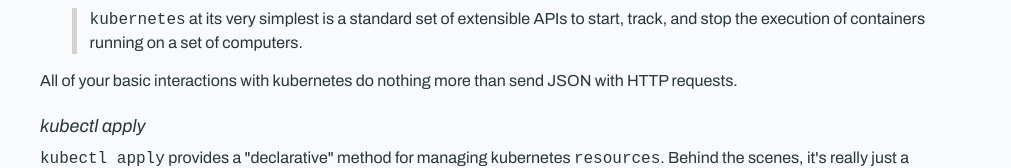
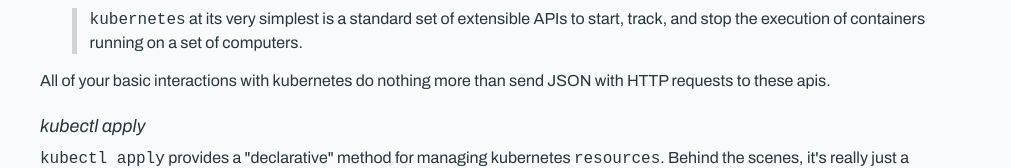
Before and after one commit to DanInProgress/daninprogress.com, a Gatsby site: page /20220318-k8s-no-jargon/ in a window 1280 px wide. Shown: the part 565-733 px from the top of the page, without its empty margins (128-1139 px from the left). Built offline with nearby package versions, Linux system fonts and the light colour scheme; Gatsby itself is replaced by a stand-in of ours; some packages are replaced by stand-ins of ours.

Commit message:
improve wording

```diff
--- a/content/blog/20220318-k8s-no-jargon/index.md
+++ b/content/blog/20220318-k8s-no-jargon/index.md
@@ -35,7 +35,7 @@ has been valuable in understanding and interacting with the kubernetes API.  -->
 > track, and stop the execution of containers running on a set of computers.
 
 All of your basic interactions with kubernetes do nothing more than send JSON
-with HTTP requests.
+with HTTP requests to these apis.
 
 ### kubectl apply
 
```
